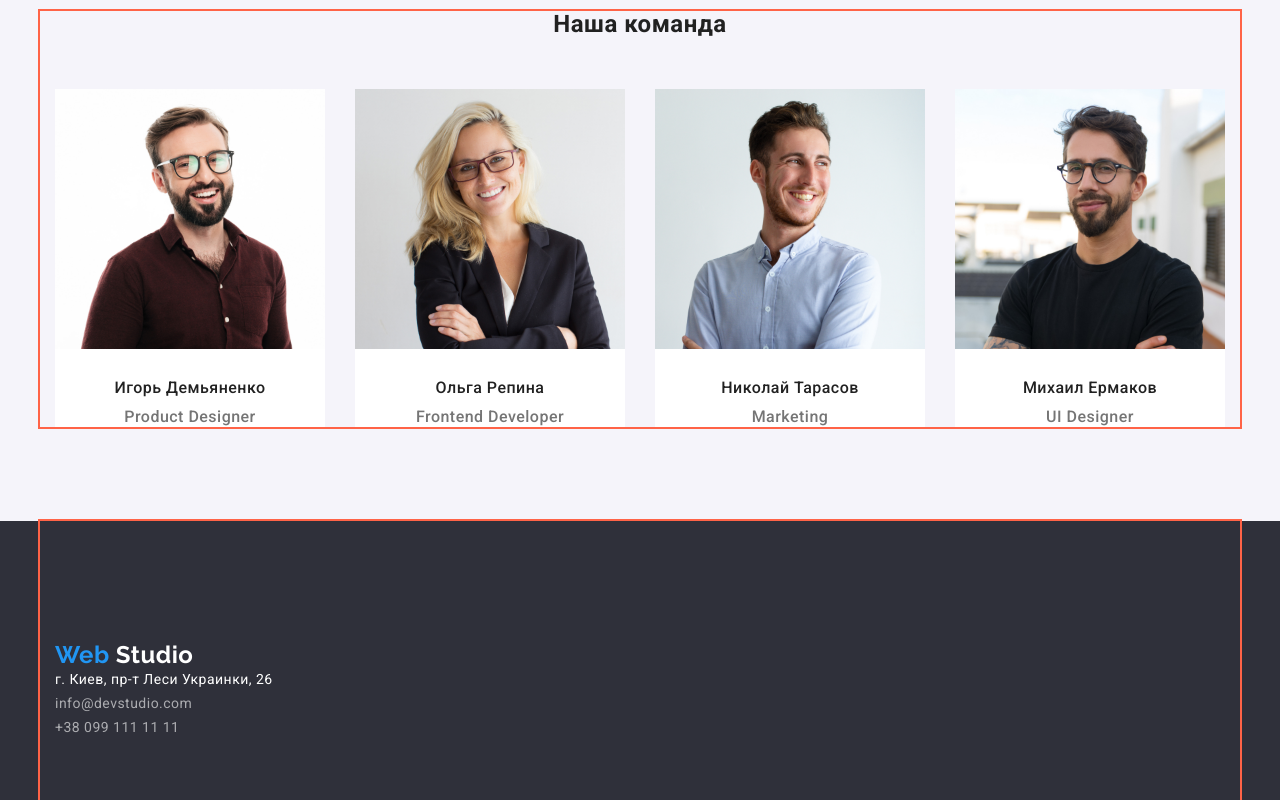
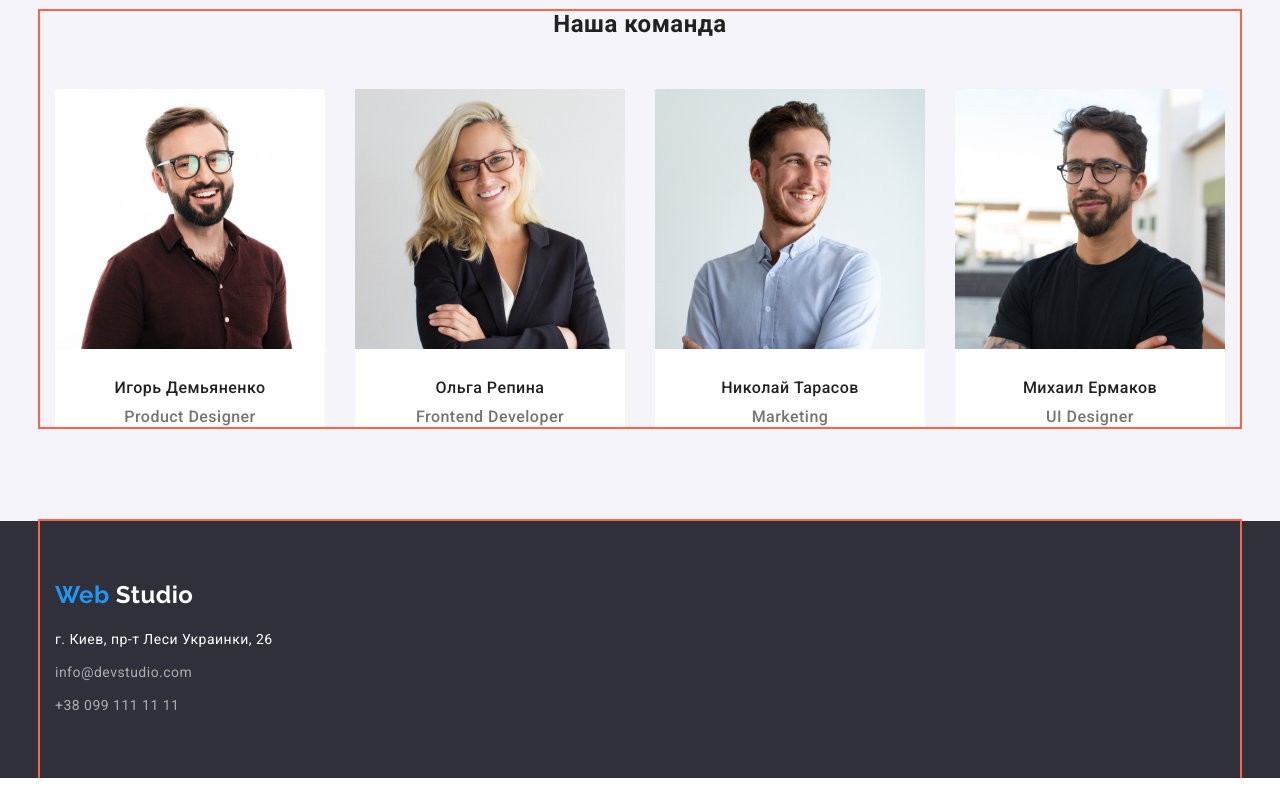
Before and after one commit to Gal4enock/goit-markup-hw-03, a plain HTML site: page index.html in a window 1280 px wide. Shown: the part 1520-2320 px from the top of the page. After the commit the page ends 2298 px from the top, so only its background shows below. Drawn offline with nearby package versions, Linux system fonts and the light colour scheme.

Commit message:
добавляет отступы футера

```diff
--- a/css/styles.css
+++ b/css/styles.css
@@ -201,11 +201,14 @@ h3 {
 footer {
     background-color: var(--footer-background);
     }
+.footer li:not(:last-child) {
+    margin-bottom: 9px;
+}
 .logo-footer {
     color: var(--other-color);
     font-family: 'Raleway', sans-serif;
-    padding-top: 60px;
     margin-top: 0;
+    margin-bottom: 20px;
     }
 .post-adres {
     font-size: 14px;
```
